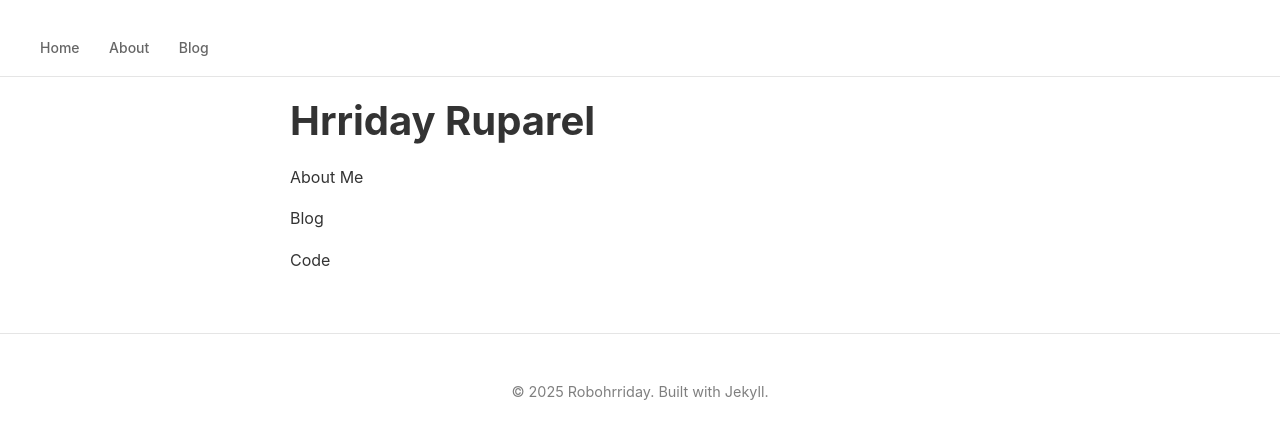
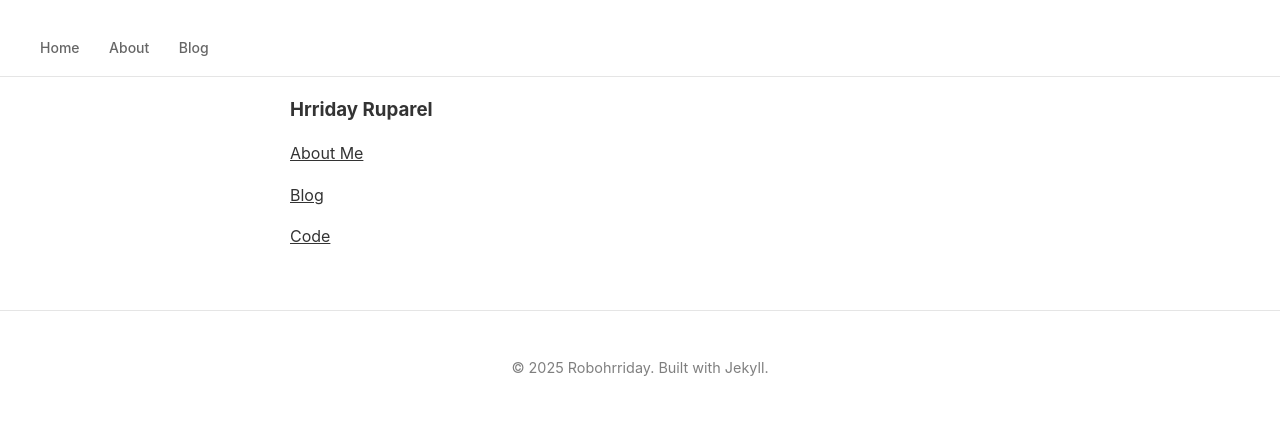
Before and after one commit to Robohrriday/Robohrriday.github.io, a Jekyll site: the page built from index.html, in a window 1280 px wide. Shown: the top 439 px of the page. Built offline with Jekyll 4.4.1, drawn with Linux system fonts in a browser that asks for light colours.

Commit message:
minor edits

```diff
--- a/index.html
+++ b/index.html
@@ -4,7 +4,7 @@ title: Home
 description: Personal portfolio and blog
 ---
 
-<h1>Hrriday Ruparel</h1>
-<p><a href="/about">About Me</a></p>
-<p><a href="/blog">Blog</a></p>
-<p><a href="https://github.com/Robohrriday">Code</a></p>
+<h3>Hrriday Ruparel</h3>
+<p><a href="/about"><u>About Me</u></a></p>
+<p><a href="/blog"><u>Blog</u></a></p>
+<p><a href="https://github.com/Robohrriday"><u>Code</u></a></p>
```
